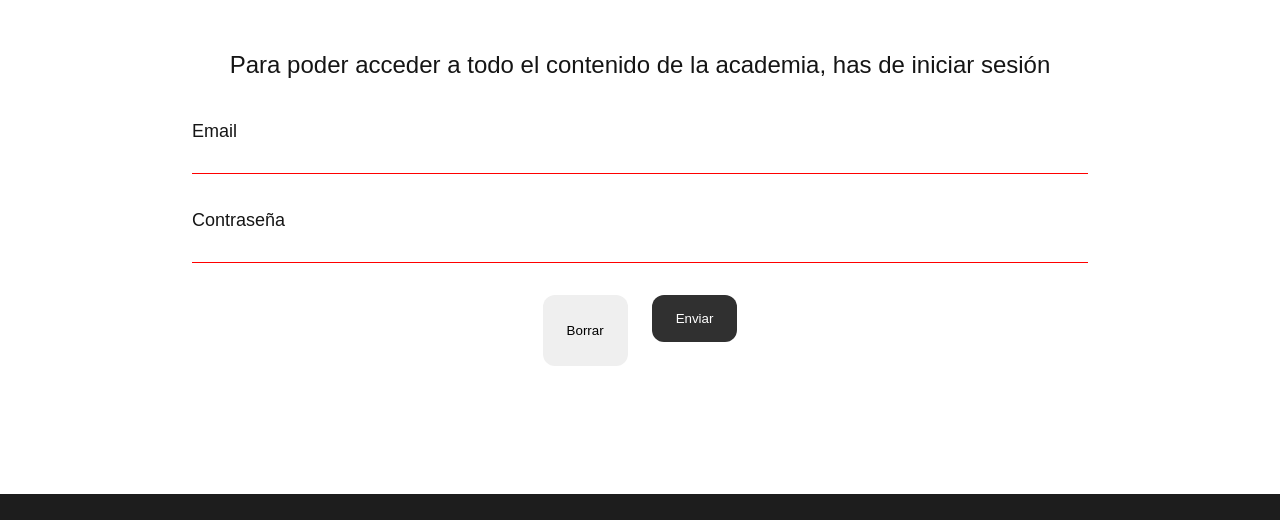
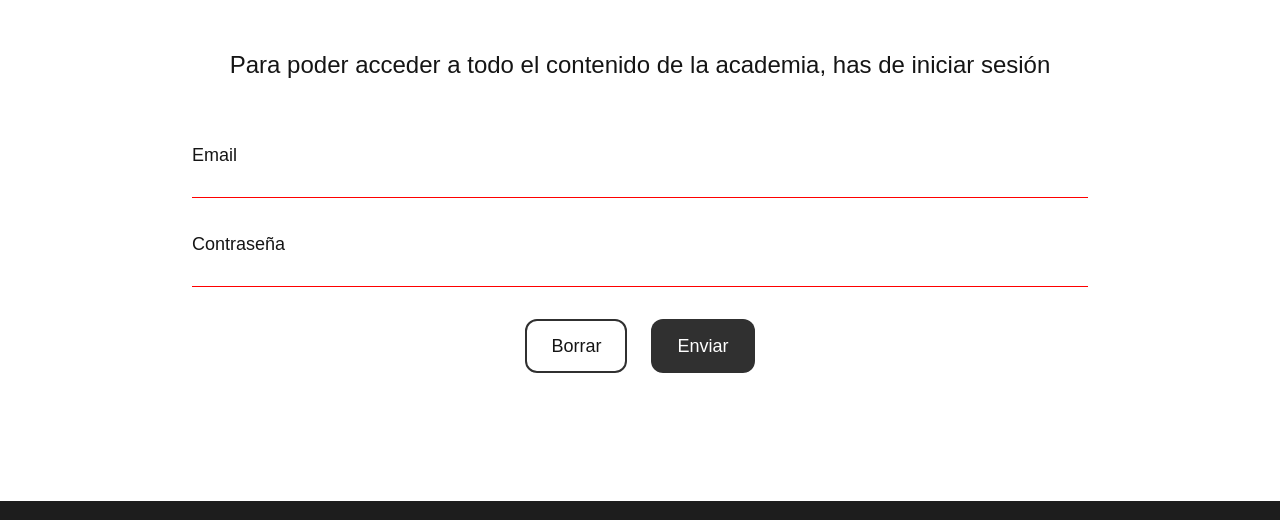
Before and after one commit to ASCiiLex/ConquerX_CSS5, a website built with Vite: page pages/login.html in a window 1280 px wide. Shown: the part 137-657 px from the top of the page. Built offline with nearby package versions, Linux system fonts and the light colour scheme.

Commit message:
Botones normalizados

```diff
--- a/src/sass/components/_button.scss
+++ b/src/sass/components/_button.scss
@@ -12,8 +12,15 @@
   font-weight: t.$fw-medium;
   text-decoration: none;
 
-  border: none;
+  border: 2px solid transparent;
   cursor: pointer;
+
+  box-sizing: border-box;
+
+  font-family: inherit;
+  font-size: t.$fs-body-m;
+  line-height: 1;
+  appearance: none;
 
   transition: t.$transition-base;
 }
@@ -45,6 +52,20 @@
   }
 }
 
+/*  GHOST – Borrar */
+
+.btn--ghost {
+  background: transparent;
+  color: t.$color-text-primary;
+  border: 2px solid t.$color-background-button;
+
+  &:hover {
+    background: t.$color-text-primary;
+    color: t.$color-text-secondary;
+  }
+}
+
+
 /* Full width */
 
 .btn--block {
--- a/src/sass/components/_page-hero.scss
+++ b/src/sass/components/_page-hero.scss
@@ -13,6 +13,7 @@
     flex-direction: column;
     align-items: center;
     gap: t.$space-lg;
+    margin-bottom: t.$space-md;
   }
 
   &__title {
@@ -53,7 +54,6 @@
 
 .btn--secondary {
   order: 5;
-  margin-bottom: t.$space-md;
 }
 
 
```
Also changed, not shown: README.md.
